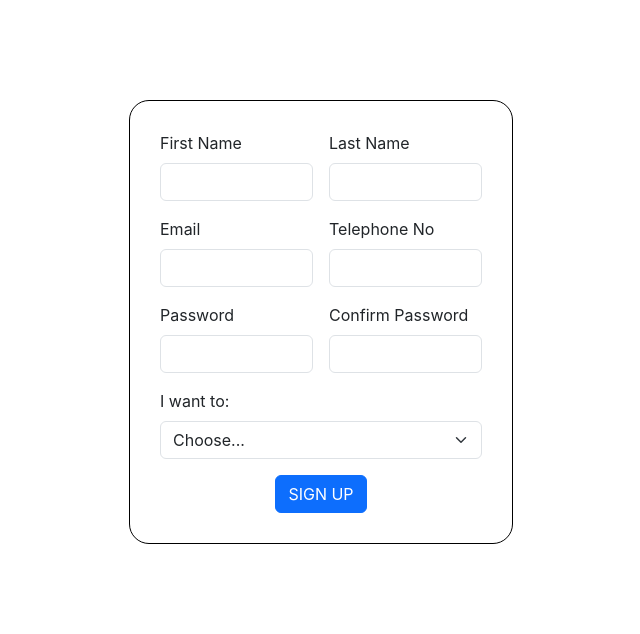
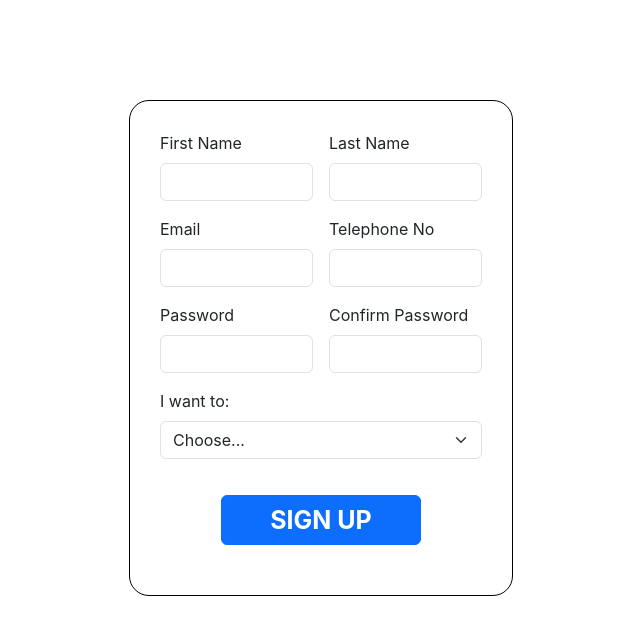
Before and after one commit to wanjirumuigai/bizzspace-frontend, a React (Create React App) app: page / in a window 1280 px wide. Shown: the top 634 px of the page, without its empty margins (319-959 px from the left). Built offline with nearby package versions, Linux system fonts and the light colour scheme.

Commit message:
Added styling to the submit button

```diff
--- a/src/components/SignUp.js
+++ b/src/components/SignUp.js
@@ -9,6 +9,14 @@ const signupFormStyle = {
   "margin": "100px auto",
   "padding": "30px"
 };
+
+const buttonStyle = {
+  width: "200px",
+  height: "50px",
+  margin: "20px auto",
+  fontSize: "25px",
+  fontWeight: "bold",
+}
 
 export default function SignUp() {
   const [formData, setFormData] = useState({
@@ -137,7 +145,7 @@ export default function SignUp() {
           </select>
         </div>
         <div className="col-12" style={{"textAlign": "center"}}>
-          <button type="submit" className="btn btn-primary">
+          <button type="submit" className="btn btn-primary" style={buttonStyle}>
             SIGN UP
           </button>
         </div>
```
